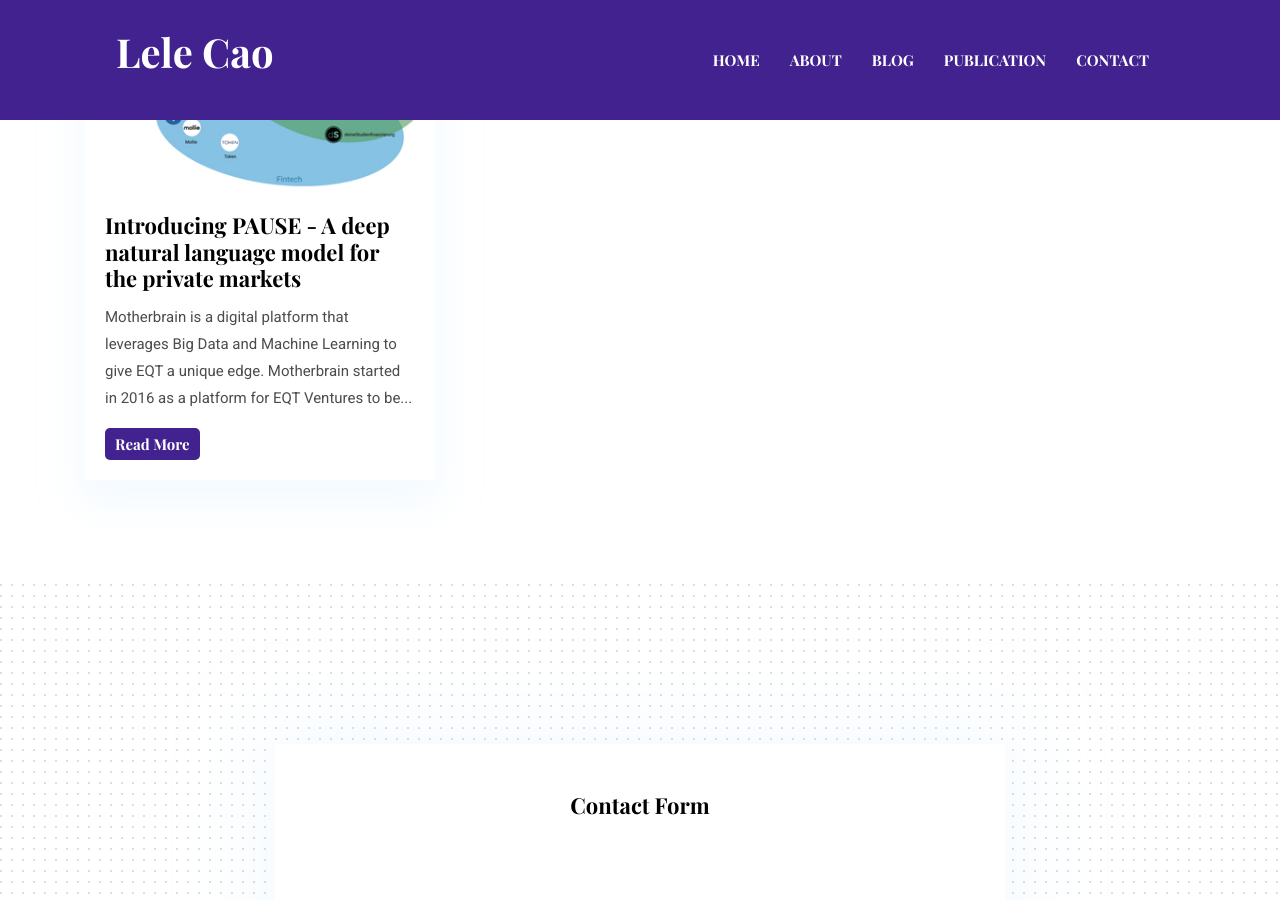
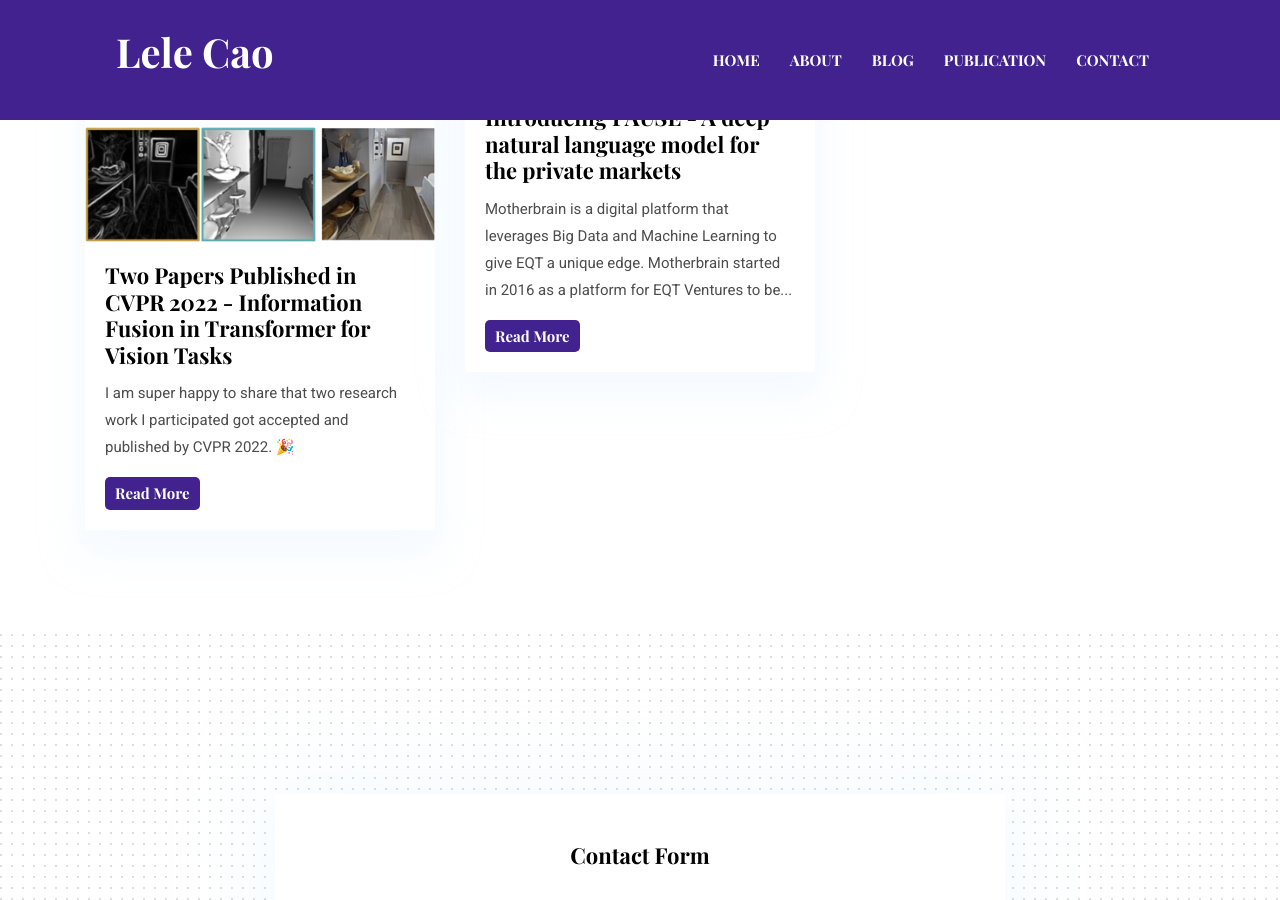
Before and after one commit to vishalbelsare/caolele.github.io, a Jekyll site: the page built from _posts/2021-11-26-introducing-pause.markdown, in a window 1280 px wide and 900 px high, scrolled down 2879 px. Built offline with Jekyll 4.4.1, drawn with Linux system fonts in a browser that asks for light colours; some of the changed lines change nothing that is shown.

Commit message:
add blog post of cvpr pub

```diff
--- a/_data/settings.yml
+++ b/_data/settings.yml
@@ -52,7 +52,7 @@
 
 # About Section
 blurb:
-  Lele Cao is a Staff Data Scientist and Data Science Lead in EQT Group. He holds a Ph.D. specialized in Robotics and AI from Tsinghua University, and has published over 30 academic papers/patents on Applied Machine Learning. In 2022, Lele is nominated Hyperight Nordic 100 In Data, Analytics and AI.
+  Lele Cao is a Staff Research Scientist in EQT Group. He holds a Ph.D. specialized in Robotics and AI from Tsinghua University, and has published over 30 academic papers/patents on Applied Machine Learning. In 2022, Lele is nominated Hyperight Nordic 100 In Data, Analytics and AI.
 
 blurb-btn-link: '/about'
 blurb-btn-name: know more
--- a/_pages/about.md
+++ b/_pages/about.md
@@ -6,7 +6,7 @@
 signature: assets/images/about/signature.png
 ---
 
-Lele Cao is a Staff Data Scientist and Data Science Lead in EQT Group. He holds a Ph.D. specialized in Robotics and Artificial Intelligence from Tsinghua University. During his Ph.D. research, he was also a visiting Ph.D. Scholar in The University of Melbourne.
+Lele Cao is a Staff Research Scientist in EQT Group. He holds a Ph.D. specialized in Robotics and Artificial Intelligence from Tsinghua University. During his Ph.D. research, he was also a visiting Ph.D. Scholar in The University of Melbourne.
 
 He has published over 30 academic papers and patents on Applied Machine Learning, including in many renowned conferences and journals, such as AAAI, CVPR, IJCAI, EMNLP, ECML, RecSys, and Neurocomputing. Lele has over 12 years of industrial experience from EQT, Activision Blizzard (King), Alibaba, Elisa (Polystar), and Ericsson. As a result, many of his published works originate from addressing the real industrial problems in the domains of Investment, Gaming, Geographical Information, and Robotics. Lele has supervised more than 8 master thesis works, and served as reviewer (or program committee member) in IEEE Access, Cognitive Computation, ICRA 2018, ECML-PKDD 2020, AAAI 2021&2022, ECCV2022 and IROS2022.
 
--- a/_posts/2021-11-26-introducing-pause.markdown
+++ b/_posts/2021-11-26-introducing-pause.markdown
@@ -7,7 +7,7 @@
 tags:   EQT
 ---
 
-**[Motherbrain](https://eqtgroup.com/motherbrain) is a digital platform that leverages Big Data and Machine Learning to give EQT a unique edge. Motherbrain started in 2016 as a platform for EQT Ventures to be truly data-driven in finding the best tech start-ups to invest in. Recently, [an academic paper](https://aclanthology.org/2021.emnlp-main.791/) authored by the data science team at Motherbrain has been accepted for publication by the [EMNLP 2021](https://2021.emnlp.org/). The conference is acknowledged as one of the best NLP (Natural Language Processing) academic conferences in the world, with papers previously published from the likes of Google, Facebook and Stanford.**
+[Motherbrain](https://eqtgroup.com/motherbrain) is a digital platform that leverages Big Data and Machine Learning to give EQT a unique edge. Motherbrain started in 2016 as a platform for EQT Ventures to be truly data-driven in finding the best tech start-ups to invest in. Recently, [an academic paper](https://aclanthology.org/2021.emnlp-main.791/) authored by the data science team at Motherbrain has been accepted for publication by the [EMNLP 2021](https://2021.emnlp.org/). The conference is acknowledged as one of the best NLP (Natural Language Processing) academic conferences in the world, with papers previously published from the likes of Google, Facebook and Stanford.
 
 **Data and deep learning in private capital**
 
--- /dev/null
+++ b/_posts/2022-06-30-cvpr2022-publication.markdown
@@ -0,0 +1,31 @@
+---
+layout: post
+title:  Two Papers Published in CVPR 2022 - Information Fusion in Transformer for Vision Tasks
+date:   2022-06-30 23:15:30 +0300
+image:  /assets/images/blog/cvpr2022.jpg
+author: Lele Cao
+tags:   Computer Vision Research
+---
+
+**I am super happy to share that two research work I participated got accepted and published by [CVPR 2022](https://cvpr2022.thecvf.com/).** 🎉
+
+The Conference on Computer Vision and Pattern Recognition (CVPR) is an annual conference on computer vision and pattern recognition, which is regarded as one of the most important conferences in its field. According to [Google 2022 academic indicators](https://scholar.google.com/citations?view_op=top_venues), CVPR maintains the 4th place, second only to Science.
+
+As a former Ph.D. Researcher in Tsinghua University, I feel humbled and trilled to be able to continue contributing to the important researches carried out there. Both papers are about information fusion using Transformer, the learning from which could be useful to my work in EQT.
+
+☝🏻 In [the 1st work](https://openaccess.thecvf.com/content/CVPR2022/html/Wang_Multimodal_Token_Fusion_for_Vision_Transformers_CVPR_2022_paper.html), we propose an adaptive multimodal fusion method tailored for transformer-based vision tasks.
+
+✌🏻 In [the 2nd work](https://openaccess.thecvf.com/content/CVPR2022/html/Wang_Bridged_Transformer_for_Vision_and_Point_Cloud_3D_Object_Detection_CVPR_2022_paper.html), we propose an e2e architecture for 3D object detection, which utilizes the object queries for bridging 3D and 2D spaces.
+
+
+**Multimodal Token Fusion for Vision Transformers**
+
+Many adaptations of transformers have emerged to address the single-modal vision tasks, where self-attention modules are stacked to handle input sources like images. Intuitively, feeding multiple modalities of data to vision transformers could improve the performance, yet the inner-modal attentive weights may be diluted, which could thus greatly undermine the final performance. In this paper, we propose a multimodal token fusion method (TokenFusion), tailored for transformer-based vision tasks. To effectively fuse multiple modalities, TokenFusion dynamically detects uninformative tokens and substitute these tokens with projected and aggregated inter-modal features. Residual positional alignment is also adopted to enable explicit utilization of the inter-modal alignments after fusion. The design of TokenFusion allows the transformer to learn correlations among multimodal features, while the single-modal transformer architecture remains largely intact. Extensive experiments are conducted on a variety of homogeneous and heterogeneous modalities and demonstrate that TokenFusion surpasses state-of-the-art methods in three typical vision tasks: multimodal image-to-image translation, RGB-depth semantic segmentation, and 3D object detection with point cloud and images.
+
+| [pdf](https://openaccess.thecvf.com/content/CVPR2022/papers/Wang_Multimodal_Token_Fusion_for_Vision_Transformers_CVPR_2022_paper.pdf) | [supp](https://openaccess.thecvf.com/content/CVPR2022/supplemental/Wang_Multimodal_Token_Fusion_CVPR_2022_supplemental.pdf) | [arXiv](http://arxiv.org/abs/2204.08721) | [bibtex](https://openaccess.thecvf.com/content/CVPR2022/html/Wang_Multimodal_Token_Fusion_for_Vision_Transformers_CVPR_2022_paper.html#:~:text=arXiv%5D%20%5B-,bibtex,-%5D) |
+
+**Bridged Transformer for Vision and Point Cloud 3D Object Detection**
+
+3D object detection is a crucial research topic in computer vision, which usually uses 3D point clouds as input in conventional setups. Recently, there is a trend of leveraging multiple sources of input data, such as complementing the 3D point cloud with 2D images that often have richer color and fewer noises. However, due to the heterogeneous geometrics of the 2D and 3D representations, it prevents us from applying off-the-shelf neural networks to achieve multimodal fusion. To that end, we propose Bridged Transformer (BrT), an end-to-end architecture for 3D object detection. BrT is simple and effective, which learns to identify 3D and 2D object bounding boxes from both points and image patches. A key element of BrT lies in the utilization of object queries for bridging 3D and 2D spaces, which unifies different sources of data representations in Transformer. We adopt a form of feature aggregation realized by point-to-patch projections which further strengthen the interaction between images and points. Moreover, BrT works seamlessly for fusing the point cloud with multi-view images. We experimentally show that BrT surpasses state-of-the-art methods on SUN RGB-D and ScanNetV2 datasets.
+
+| [pdf](https://openaccess.thecvf.com/content/CVPR2022/papers/Wang_Bridged_Transformer_for_Vision_and_Point_Cloud_3D_Object_Detection_CVPR_2022_paper.pdf) | [supp](https://openaccess.thecvf.com/content/CVPR2022/supplemental/Wang_Bridged_Transformer_for_CVPR_2022_supplemental.pdf) | [bibtex](https://openaccess.thecvf.com/content/CVPR2022/html/Wang_Bridged_Transformer_for_Vision_and_Point_Cloud_3D_Object_Detection_CVPR_2022_paper.html#:~:text=supp%5D%20%5B-,bibtex,-%5D) |
```
Also changed, not shown: assets/images/blog/cvpr2022.jpg (added), assets/images/blog/post-1.jpg (deleted).
